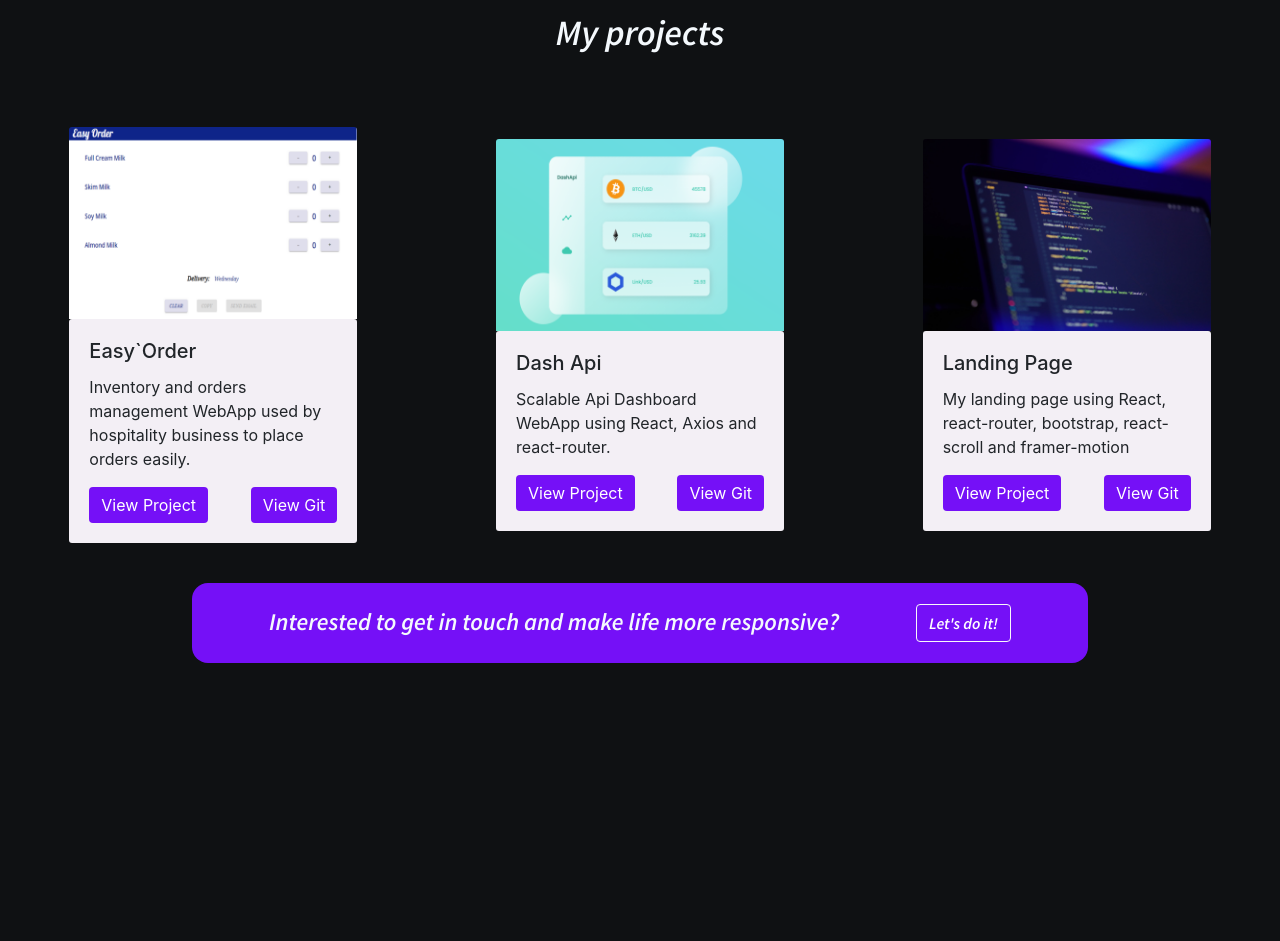
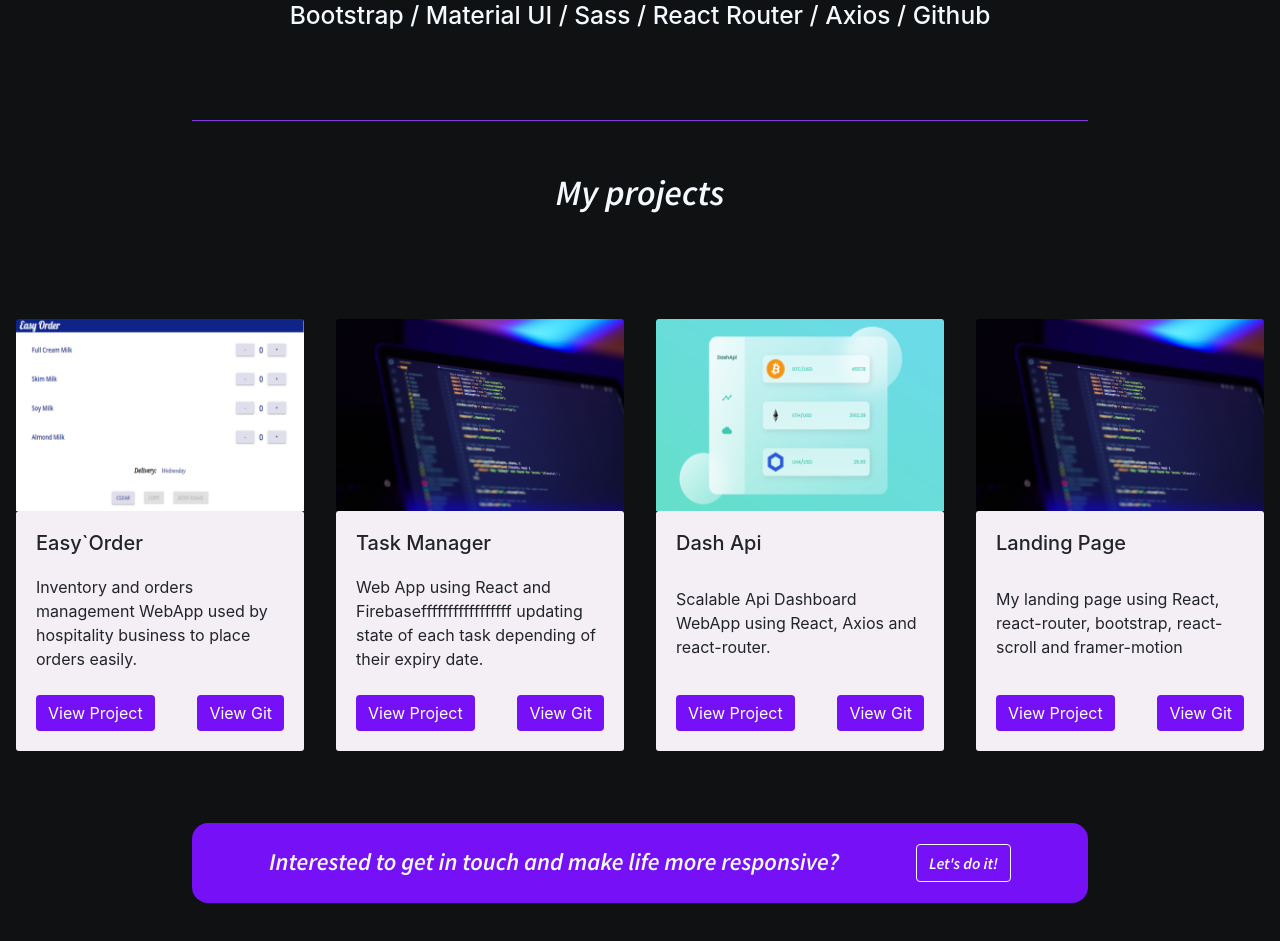
Before and after one commit to AnthonyAlmany/AnthonyAlmany.github.io, a React (Create React App) app: page / in a window 1280 px wide. Shown: the part 2340-3281 px from the top of the page. Before the commit the page ends 3043 px from the top, so only its background shows below. Built offline with nearby package versions, Linux system fonts and the light colour scheme; a web font is replaced by a local one.

Commit message:
styling adjustements

```diff
--- a/package.json
+++ b/package.json
@@ -16,7 +16,7 @@
     "gh-pages": "^3.2.3",
     "latest-version": "^6.0.0",
     "nodemailer": "^6.6.2",
-    "react": "^17.0.1",
+    "react": "^17.0.2",
     "react-bootstrap": "^1.5.2",
     "react-dom": "^17.0.1",
     "react-hook-form": "^7.11.0",
--- a/src/ListProjects.js
+++ b/src/ListProjects.js
@@ -9,6 +9,13 @@ const listProjects = [
         image: orderProject ,
         git: "https://github.com/anthonyAnAn/EasyOrder",
         view: "https://gifted-morse-f81260.netlify.app/",
+    },
+    {
+        title: "Task Manager",
+        description: "Web App using React and Firebasefffffffffffffffff updating state of each task depending of their expiry date.",
+        image: landingPage,
+        git: "https://github.com/anthonyAnAn/LandingPage",
+        view: "https://infallible-ptolemy-d7196f.netlify.app/",
     },
     {
         title: "Dash Api",
@@ -24,7 +31,8 @@ const listProjects = [
         image: landingPage,
         git: "https://github.com/anthonyAnAn/LandingPage",
         view: "https://infallible-ptolemy-d7196f.netlify.app/",
-    }
+    },
+
 ]
 
 export default listProjects;
--- a/src/components/CardProject.js
+++ b/src/components/CardProject.js
@@ -8,7 +8,7 @@ import { motion } from "framer-motion"
 function CardProject({title, description, image, git, view}) {
     return (
         <div className="card">
-        <motion.div  className="card-project" whileHover={{ scale: 1.1 }}>
+        <motion.div  className="card-project" whileHover={{ scale: 1.1,zIndex: 2 }}>
         <Card>
             <Card.Img variant="top" src={image}  />
             <Card.Body id="card-body">
--- a/src/style/style.css
+++ b/src/style/style.css
@@ -154,7 +154,7 @@ background-size: cover;
 
 /* About section */
 .about{
-    height: 50rem;
+    height: 60rem;
 
     display: flex;
     justify-content: space-around;
@@ -227,7 +227,10 @@ background-size: cover;
     justify-content: space-around;
     flex-wrap: wrap;
 }
+
 .card{
+    margin-top: 1rem;
+
     width: 18rem;
     border:none;
     background-color: var(--black);
@@ -235,6 +238,10 @@ background-size: cover;
 #card-body{
     background-color: rgb(243, 239, 245);
     border-radius: calc(.25rem - 1px);
+    display: flex;
+    flex-direction: column;
+    justify-content: space-between;
+    min-height: 15rem;
 }
 #flex-buttons{
     display: flex;
@@ -248,6 +255,7 @@ background-size: cover;
 /* Contact */
 .contact{
     height: 20vh;
+    margin-top: 2rem;
 }
 .contact-container{
     justify-content: space-evenly;
```
Also changed, not shown: 1 other file (tests, documents, lock files or other folders).
